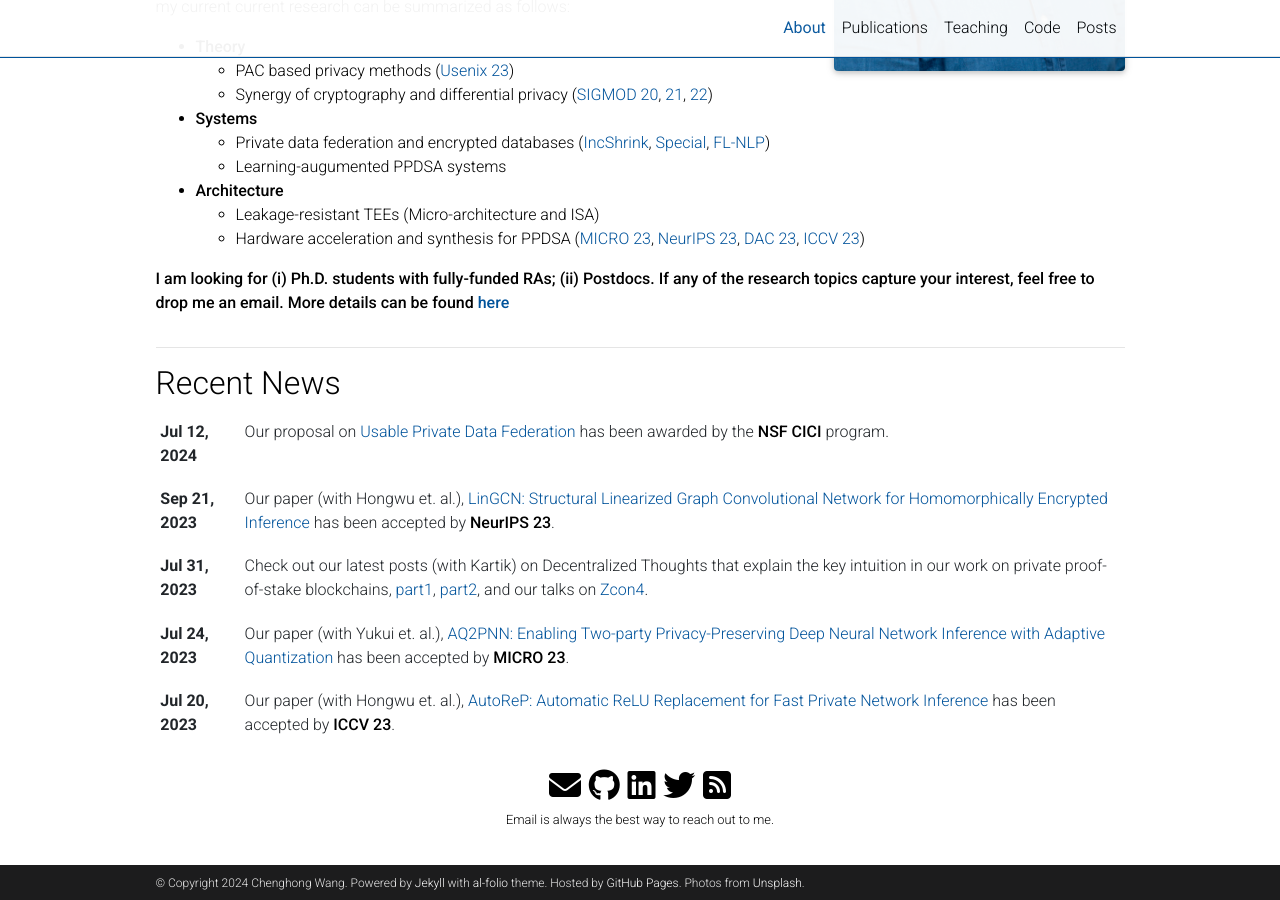
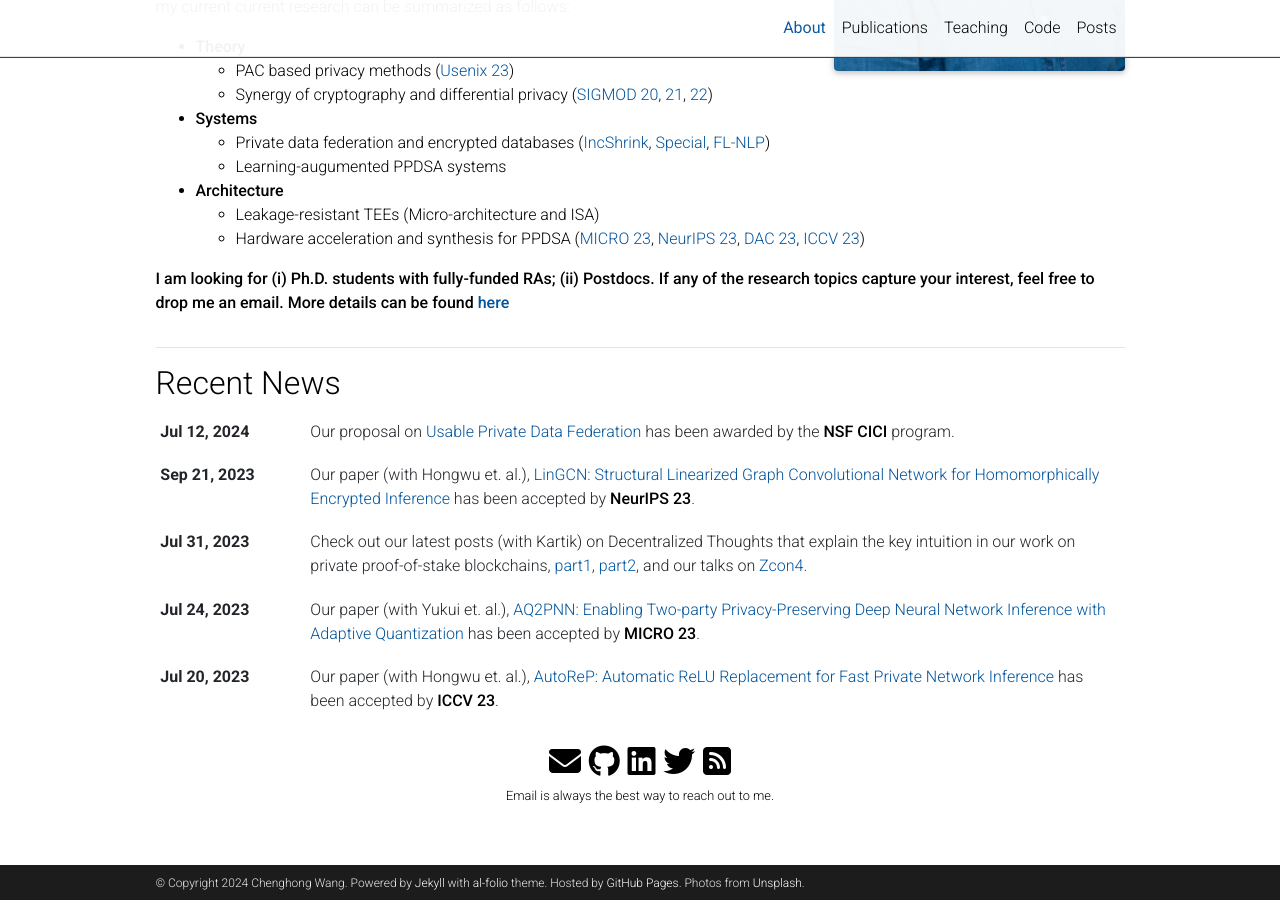
Before and after one commit to lovingmage/lovingmage.github.io, a Jekyll site: the page built from _pages/about.md, in a window 1280 px wide and 900 px high, scrolled down 534 px. Built offline with Jekyll 4.4.1, drawn with Linux system fonts in a browser that asks for light colours; full-size pictures stand in for the smaller copies a plugin makes; comment, search, counter and statistics services are not loaded; a style sheet for code colours, icons or effects is not loaded.

Commit message:
Update news.html

```diff
--- a/_includes/news.html
+++ b/_includes/news.html
@@ -11,7 +11,7 @@
               {% endif %}
               {% for item in news limit: news_limit %}
                 <tr>
-                  <th scope="row">{{ item.date | date: "%b %-d, %Y" }}</th>
+                  <th scope="row" style="width: 150px;">{{ item.date | date: "%b %-d, %Y" }}</th>
                   <td>
                     {% if item.inline -%}
                       {{ item.content | remove: '<p>' | remove: '</p>' | emojify }}
```
